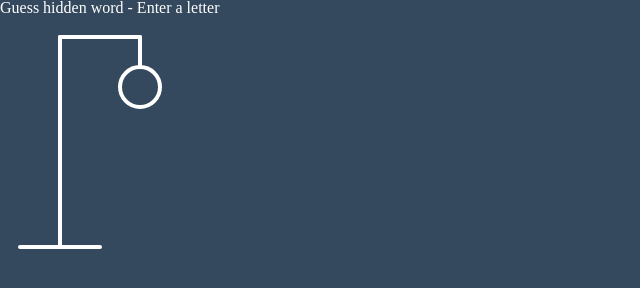
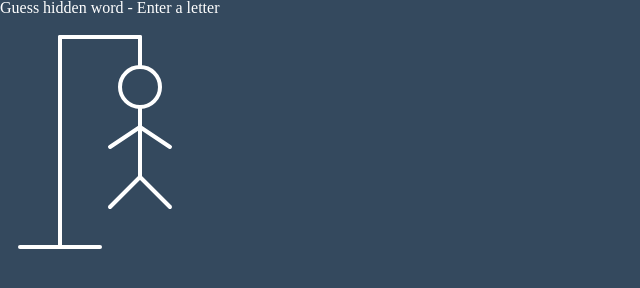
Before and after one commit to greg19850/Hangman, a plain HTML site: page index.html in a window 1280 px wide. Shown: the part 38-326 px from the top of the page, without its empty margins (0-640 px from the left). Drawn offline with Linux system fonts and the light colour scheme.

Commit message:
Created Hangman body in index.html

```diff
--- a/index.html
+++ b/index.html
@@ -22,6 +22,15 @@
 
       <!-- Hangman head -->
       <circle cx='140' cy='70' r='20' />
+
+      <!-- Hangman body -->
+      <line x1='140' y1='90' x2='140' y2='160' />
+      <!-- Arms -->
+      <line x1='140' y1='110' x2='110' y2='130' />
+      <line x1='140' y1='110' x2='170' y2='130' />
+      <!-- Legs -->
+      <line x1='140' y1='160' x2='110' y2='190' />
+      <line x1='140' y1='160' x2='170' y2='190' />
     </svg>
   </div>
 
```
